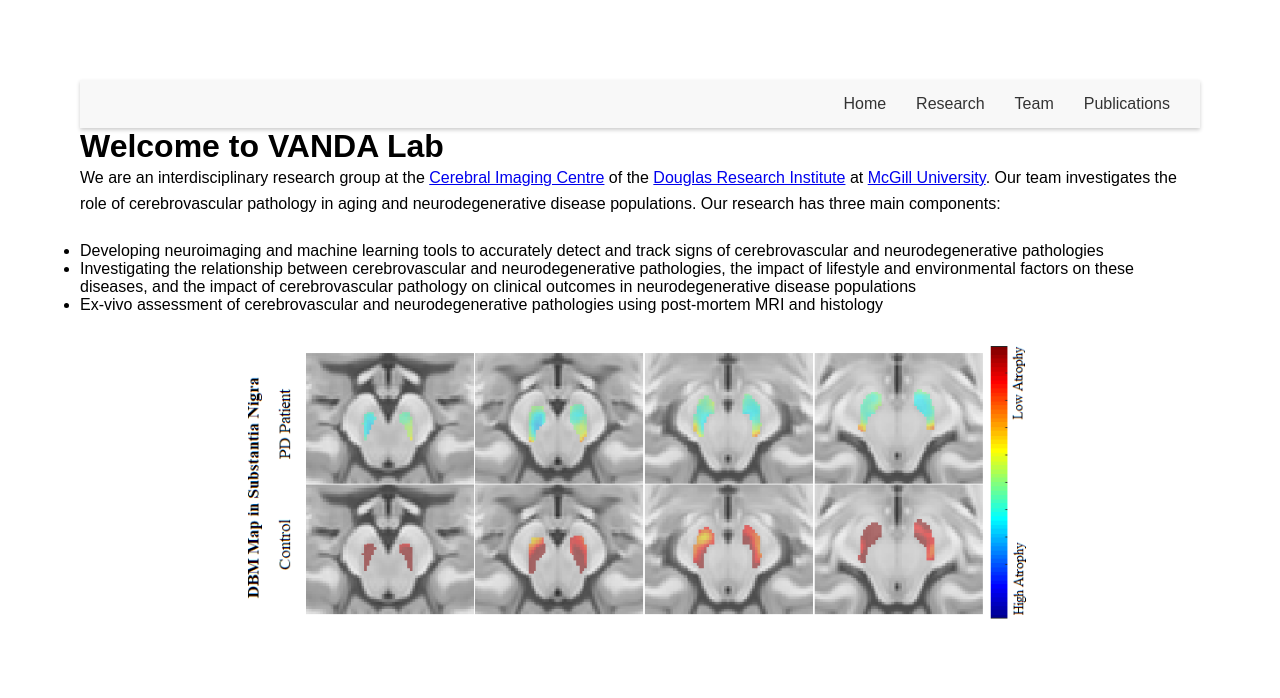
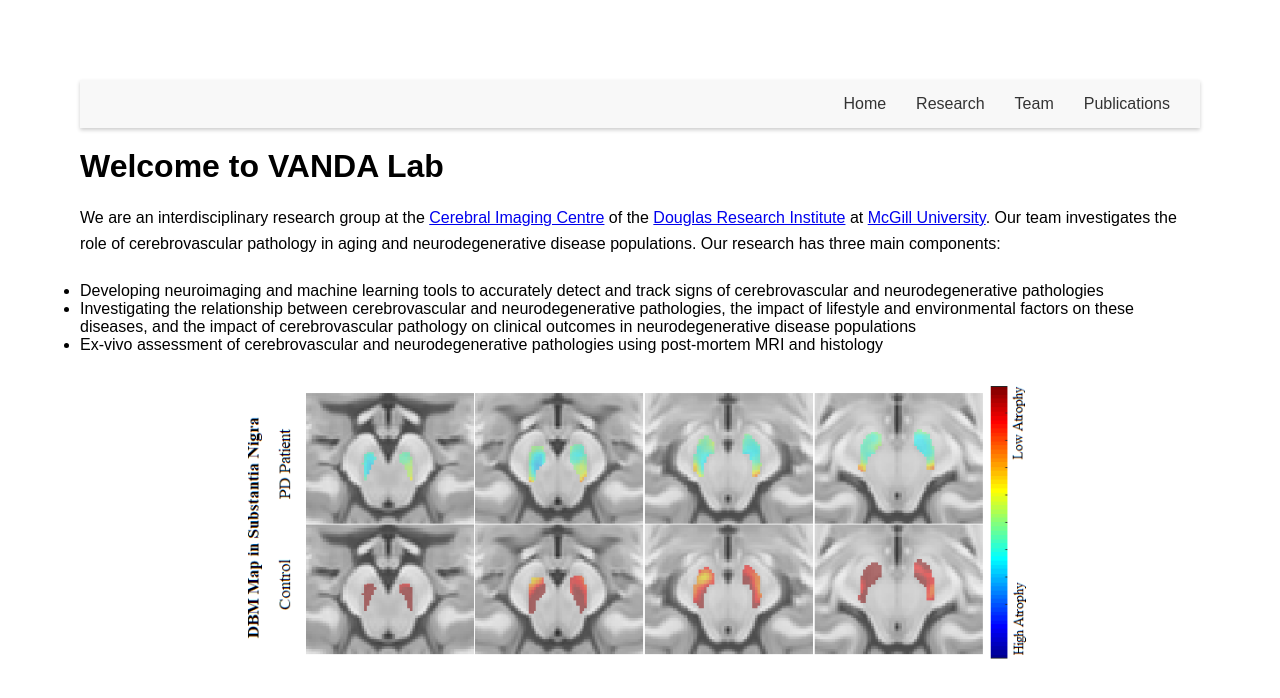
Before and after one commit to VANDAlab/VANDAlab.github.io, a Jekyll site: the page index.html, which Jekyll copies as it is, in a window 1280 px wide. Shown: the top 698 px of the page. Built offline with Jekyll 4.4.1, drawn with Linux system fonts in a browser that asks for light colours.

Commit message:
Update style.css

```diff
--- a/assets/css/style.css
+++ b/assets/css/style.css
@@ -107,3 +107,8 @@ img {
   background-color: #eee; /* Adjust the background color for the hover effect */
   border-radius: 3px; /* Optional: add some border-radius for a rounded appearance */
 }
+
+header h1,
+header h3 {
+  margin-top: 20px; /* Adjust this value to increase or decrease the space before the headers */
+}
```
